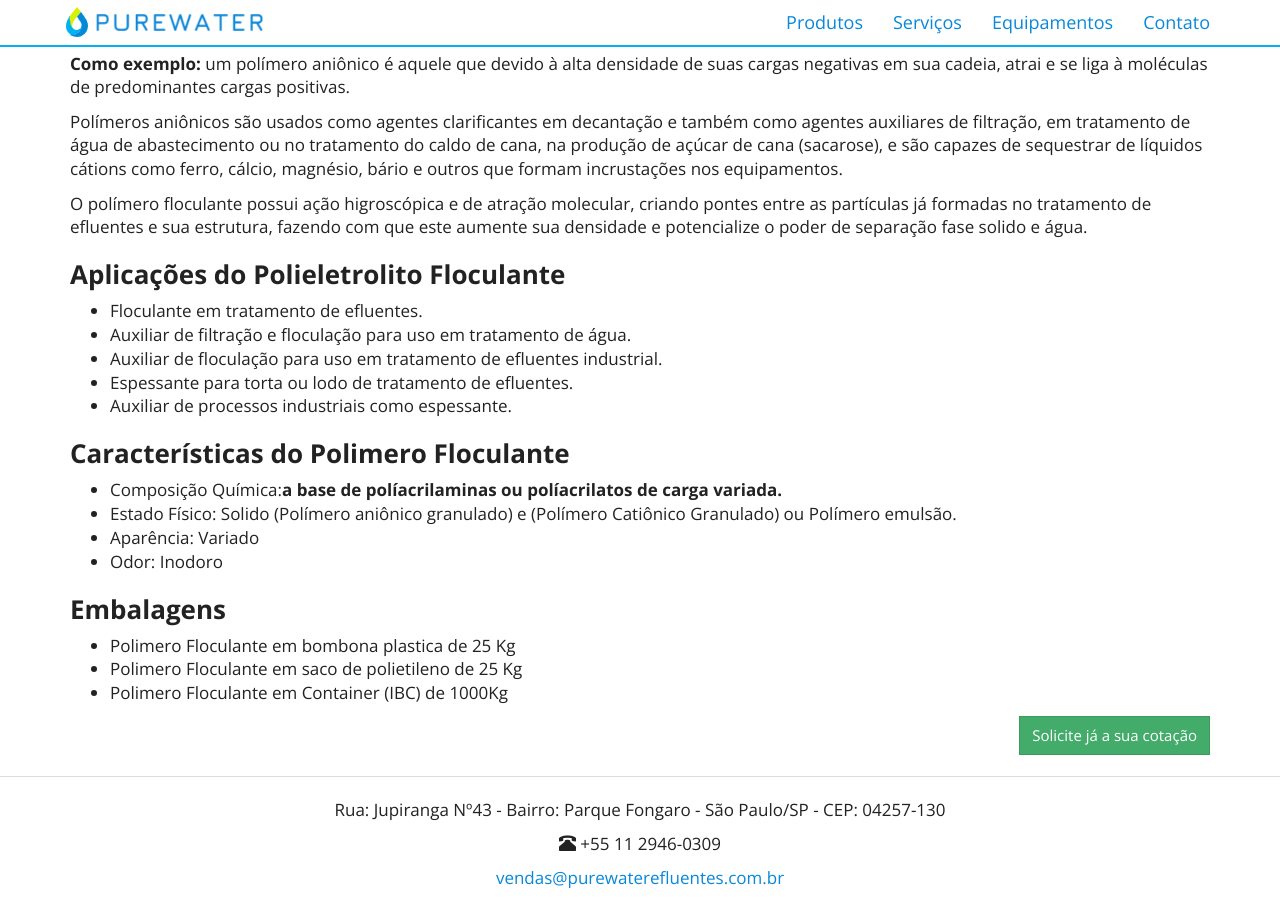
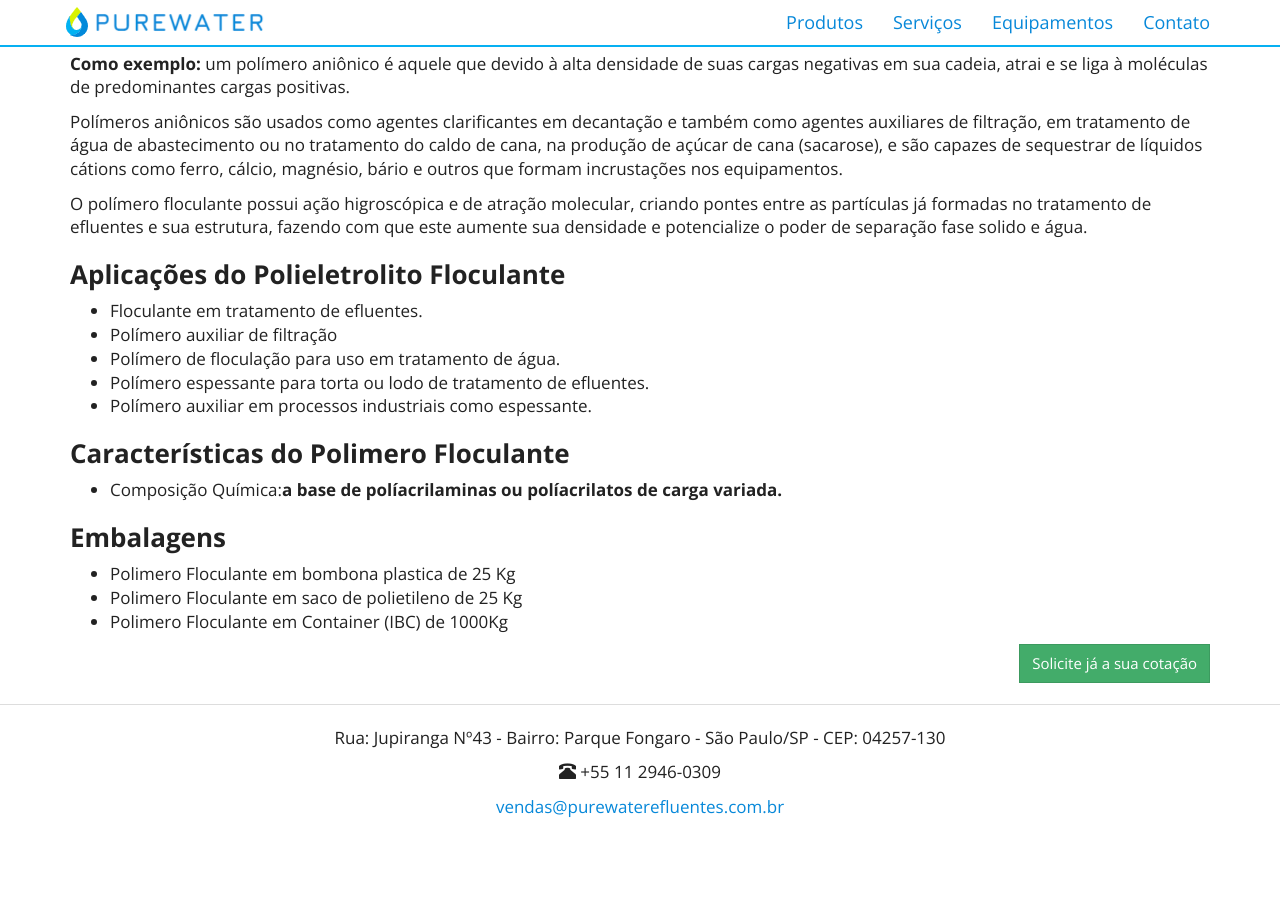
Before and after one commit to purewaterefluentes/purewaterefluentes.github.io, a Jekyll site: the page built from produtos/polieletrolito-polimero-floculante.md, in a window 1280 px wide and 900 px high, scrolled down 800 px. Built offline with Jekyll 4.4.1, drawn with Linux system fonts in a browser that asks for light colours; nearby versions of some CDN libraries; library files that are not in the unit come from our copies; after the commit the page ends 1629 px from its top, so only the background shows below that.

Commit message:
Update polieletrolito-polimero-floculante.md

```diff
--- a/produtos/polieletrolito-polimero-floculante.md
+++ b/produtos/polieletrolito-polimero-floculante.md
@@ -18,8 +18,6 @@ A floculação no campo da química, é o processo onde colóides saem de suspen
 - POLÍMERO NÃO-IÔNICO
 >
 
-
-
 ### **Mecânismo de ação do Polímero Floculante**
 
 **Como exemplo:** um polímero aniônico é aquele que devido à alta densidade de suas cargas negativas em sua cadeia, atrai e se liga à moléculas de predominantes cargas positivas.
@@ -31,17 +29,14 @@ O polímero floculante possui ação higroscópica e de atração molecular, cri
 ### **Aplicações do Polieletrolito Floculante**
 
 - Floculante em tratamento de efluentes.
-- Auxiliar de filtração e floculação para uso em tratamento de água.
-- Auxiliar de floculação para uso em tratamento de efluentes industrial.
-- Espessante para torta ou lodo de tratamento de efluentes.
-- Auxiliar de processos industriais como espessante.
+- Polímero auxiliar de filtração
+- Polímero de floculação para uso em tratamento de água.
+- Polímero espessante para torta ou lodo de tratamento de efluentes.
+- Polímero auxiliar em processos industriais como espessante.
 
 ### **Características do Polimero Floculante**
 
 - Composição Química:**a base de políacrilaminas ou políacrilatos de carga variada.**
-- Estado Físico: Solido (Polímero aniônico granulado) e (Polímero Catiônico Granulado) ou Polímero emulsão.
-- Aparência: Variado
-- Odor: Inodoro
 
 ### **Embalagens**
 
```
